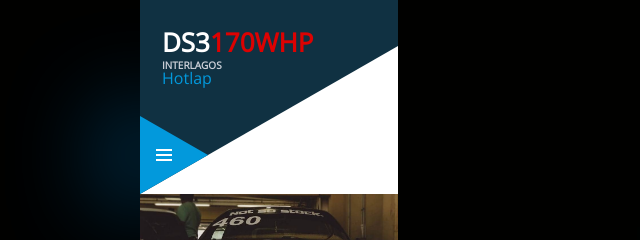
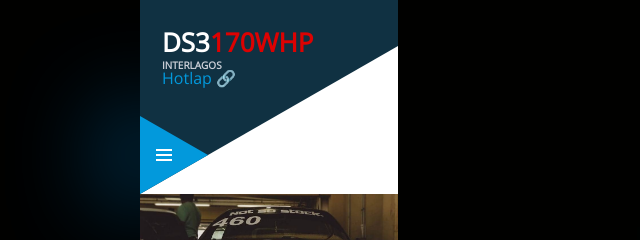
Before and after one commit to NeilorMauricio/projeto-ds3, a plain HTML site: page index.html in a window 1280 px wide. Shown: the part 189-429 px from the top of the page, 371-1011 px from the left. Drawn offline with nearby package versions, Linux system fonts and the light colour scheme.

Commit message:
1.1 Símbolo de link

```diff
--- a/index.html
+++ b/index.html
@@ -41,22 +41,24 @@
           DS3<span class="demo__page-heading-colored">170WHP</span>
         </h2>
         <h3 class="demo__page-subheading">Interlagos</h3>
-        <a class="demo__page-link" href="https://www.youtube.com/watch?v=VbbzWDYWm1c" target="_blank">Hotlap</a>
+        <a class="demo__page-link" href="https://www.youtube.com/watch?v=VbbzWDYWm1c" target="_blank">Hotlap
+          &#128279</a>
         <div class="demo__page-poly"></div>
       </div>
       <div class="demo__page demo__page-2">
         <h2 class="demo__page-heading">Curitiba</h2>
-        <a class="demo__page-link" href="https://www.youtube.com/watch?v=hG6WXkB1z7M" target="_blank">Hotlap</a>
+        <a class="demo__page-link" href="https://www.youtube.com/watch?v=hG6WXkB1z7M" target="_blank">Hotlap &#128279</a>
         <div class="demo__page-poly"></div>
       </div>
       <div class="demo__page demo__page-3">
         <h2 class="demo__page-heading">Curvelo</h2>
-        <a class="demo__page-link" href="https://www.youtube.com/watch?v=FCYszbKGoEQ" target="_blank">Hotlap</a>
+        <a class="demo__page-link" href="https://www.youtube.com/watch?v=FCYszbKGoEQ" target="_blank">Hotlap &#128279</a>
         <div class="demo__page-poly"></div>
       </div>
       <div class="demo__page demo__page-4">
         <h2 class="demo__page-heading">Potenza</h2>
-        <a class="demo__page-link" href="https://www.youtube.com/watch?v=xRbC4gqj4DE" target="_blank">Hotlap</a>
+        <a class="demo__page-link" href="https://www.youtube.com/watch?v=xRbC4gqj4DE" target="_blank">Hotlap
+          &#128279</a>
         <div class="demo__page-poly"></div>
       </div>
       <div class="demo__page demo__page-5">
```
